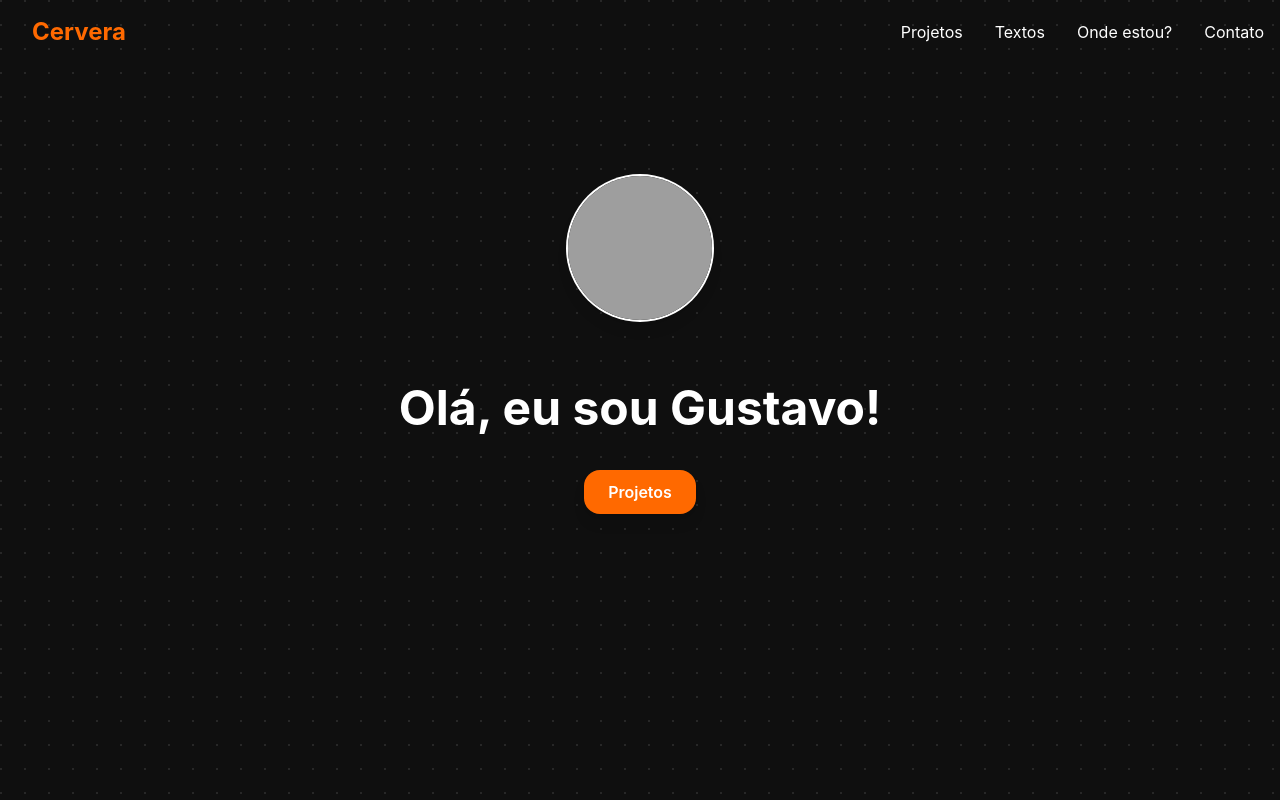
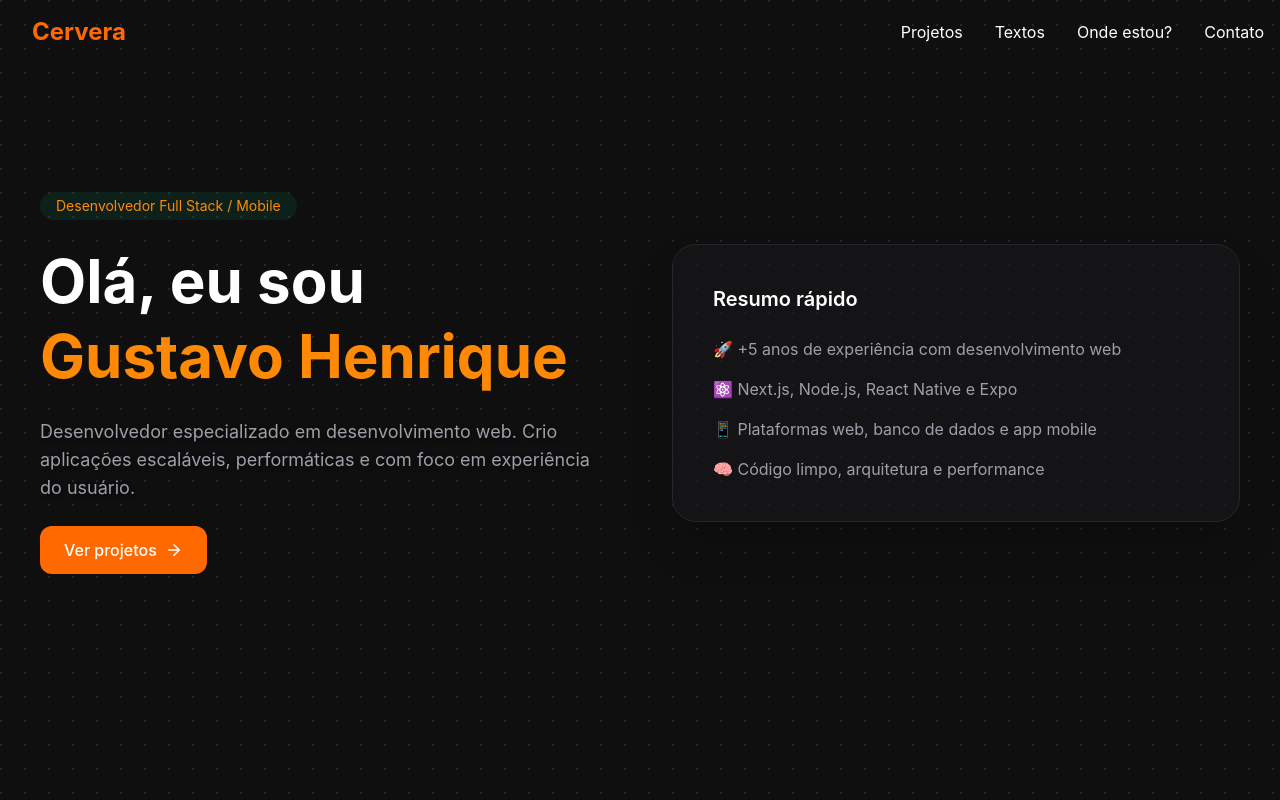
Before and after one commit to cervusDev/cervus-dev, a React (Vite) app: page / in a window 1280 px wide. Shown: the top 800 px of the page. Built offline with nearby package versions, Linux system fonts and the light colour scheme; grey boxes are pictures that could not be loaded.

Commit message:
refactor: change home

```diff
--- a/package.json
+++ b/package.json
@@ -18,6 +18,8 @@
     "class-variance-authority": "^0.7.1",
     "clsx": "^2.1.1",
     "embla-carousel-react": "^8.6.0",
+    "framer-motion": "^12.27.1",
+    "headlessui": "^0.0.0",
     "lucide-react": "^0.545.0",
     "motion": "^12.23.24",
     "next-themes": "^0.4.6",
--- a/src/Layout/index.tsx
+++ b/src/Layout/index.tsx
@@ -14,7 +14,7 @@ export default function MainLayout() {
         <div className="max-w-7xl mx-auto px-4">
           <Outlet />
         </div>
-        {hasHome && <LogosSlider />}
+        {/* {hasHome && <LogosSlider />} */}
       </main>
     </div>
   );
--- a/src/pages/Home.tsx
+++ b/src/pages/Home.tsx
@@ -1,23 +1,56 @@
-import { NavLink } from "react-router";
-import { AvatarContent } from "@/components/Avatar";
+import { motion } from "framer-motion";
+import { ArrowRight } from "lucide-react";
 
 export default function Home() {
   return (
-    <section className="py-20">
-      <div className="flex w-full items-center justify-center mb-16">
-        <AvatarContent />
-      </div>
-      <div className="max-w-3xl mx-auto text-center">
-        <h2 className="text-4xl md:text-5xl font-bold text-white mb-12">
-          Olá, eu sou Gustavo!
-        </h2>
-        <NavLink
-          to="/projetos"
-          className="bg-orange-500 hover:bg-orange-600 text-white font-semibold px-6 py-3 rounded-2xl shadow-lg transition"
+    <main>
+      <section className="container mx-auto px-6 pt-24 pb-32 grid grid-cols-1 lg:grid-cols-2 gap-16 items-center">
+        <motion.div
+          initial={{ opacity: 0, y: 20 }}
+          animate={{ opacity: 1, y: 0 }}
+          transition={{ duration: 0.6 }}
+          className="space-y-6"
         >
-          Projetos
-        </NavLink>
-      </div>
-    </section>
+          <span className="inline-block rounded-full bg-emerald-500/10 text-orange-400 px-4 py-1 text-sm">
+            Desenvolvedor Full Stack / Mobile
+          </span>
+
+          <h1 className="text-4xl md:text-6xl font-bold leading-tight">
+            Olá, eu sou <span className="text-orange-400">Gustavo Henrique</span>
+          </h1>
+
+          <p className="text-zinc-400 text-lg max-w-xl">
+            Desenvolvedor especializado em desenvolvimento web. Crio aplicações escaláveis, performáticas e com foco
+            em experiência do usuário.
+          </p>
+
+          <div className="flex flex-wrap gap-4">
+            <a
+              href="/projetos"
+              className="inline-flex items-center gap-2 rounded-xl bg-orange-500 px-6 py-3 font-medium text-white hover:bg-orange-400 transition"
+            >
+              Ver projetos <ArrowRight size={18} />
+            </a>
+          </div>
+        </motion.div>
+
+        <motion.div
+          initial={{ opacity: 0, scale: 0.95 }}
+          animate={{ opacity: 1, scale: 1 }}
+          transition={{ duration: 0.6, delay: 0.2 }}
+          className="relative"
+        >
+          <div className="rounded-3xl bg-zinc-900/70 border border-zinc-800 p-10 shadow-2xl">
+            <h3 className="text-xl font-semibold mb-6">Resumo rápido</h3>
+            <ul className="space-y-4 text-zinc-400">
+              <li>🚀 +5 anos de experiência com desenvolvimento web</li>
+              <li>⚛️ Next.js, Node.js, React Native e Expo</li>
+              <li>📱 Plataformas web, banco de dados e app mobile</li>
+              <li>🧠 Código limpo, arquitetura e performance</li>
+            </ul>
+          </div>
+        </motion.div>
+      </section>
+    </main>
   );
 }
```
Also changed, not shown: 1 other file (tests, documents, lock files or other folders).
